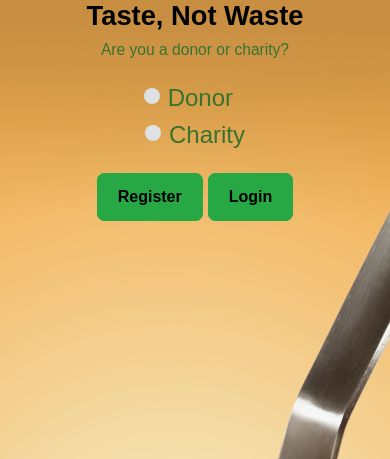
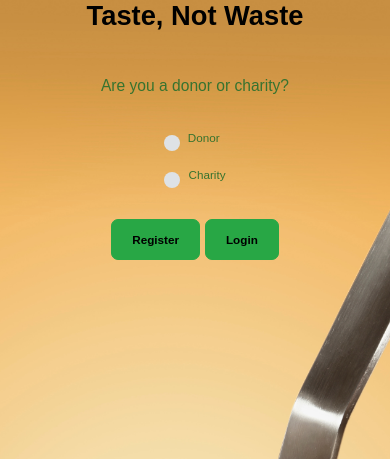
Before and after one commit to Baileyleeanderson/charity_food, a Django app: page / in a window 390 px wide. Shown: the top 459 px of the page. Run offline with Django 3.2, Linux system fonts and the light colour scheme; parts of the project's set-up code (start-up, migrations or seed data) failed here and were passed over; some libraries are stand-ins or nearby versions; some web fonts are replaced.

Commit message:
Minor CSS changes

```diff
--- a/food_charity/apps/donate/static/donate/index.css
+++ b/food_charity/apps/donate/static/donate/index.css
@@ -1,8 +1,4 @@
 
-#wrapper{
-
-
-}
 body {
     font-family: 'Encode Sans Semi Expanded', sans-serif;
     background: url('/static/donate/img/soup.jpg') no-repeat center center fixed;
@@ -19,7 +15,9 @@ img {
     color: rgb(55, 115, 47);
 
 }
-
+#choose, label {
+    font-size: 3vw;
+}
 #initial_dialog {
     text-align: center;
     margin-top: 5%;
@@ -38,6 +36,7 @@ li {
     border-radius: 7px;
     color: black;
     text-align: center;
+    font-size: 3vw;
 }
 #login_button {
     padding:11px 20px;
@@ -46,14 +45,16 @@ li {
     color: black;
     text-align: center;
     margin-left: 5px;
+    font-size: 3vw;
 }
 
 #buttons {
-    margin-top: 7%;
+    margin-top: 10%;
 }
 .choose {
     display: inline-block;
     font-size: 20px;
+    margin-top: 10%;
 }
 h1 {
     font-weight: bold;
@@ -75,6 +76,7 @@ h3 {
     display:none;
     color: black;
     text-align: -webkit-center;
+    margin-top: -9%;
 }
 #show_register,input {
     font-size: initial;
@@ -84,6 +86,7 @@ h3 {
     font-size: 25px;
     color: black;
     text-align: -webkit-center;
+    margin-top: -9%;
 }
 #charity_register,input {
     font-size: initial;
@@ -122,3 +125,12 @@ h3 {
     width: 200px;
     border-radius: 10px;
 }
+@media (max-width: 425px) {
+    #reg_button {
+        font-size: 4vw;
+    }
+    .charity_reg_button {
+        font-size: 4vw;
+    }
+
+}
--- a/food_charity/apps/donate/templates/donate/index.html
+++ b/food_charity/apps/donate/templates/donate/index.html
@@ -50,7 +50,7 @@
     <div id="wrapper" class="container">
 
 
-                <div id="title" class="row justify-content-center">
+                <div id="title" class="row justify-content-center" style="margin-bottom: 10%;">
                     <h1>Taste, Not Waste</h1>
                 </div>
                 <!--initial box to select who is logging in-->
```
